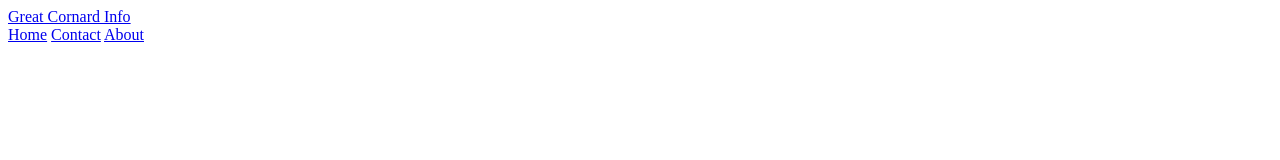
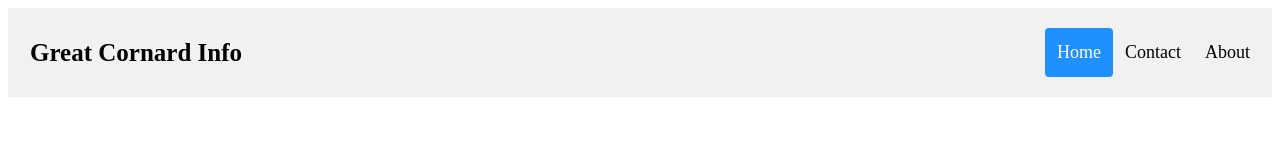
Before and after one commit to charlierobertsuk/great-cornard-info, a plain HTML site: page index.html in a window 1280 px wide. Drawn offline with Linux system fonts and the light colour scheme.

Commit message:
cr-header-style

```diff
--- a/stylish.css
+++ b/stylish.css
@@ -1 +1,53 @@
 /* This is my css! */
+
+* {
+	box-sizing: border-box;
+}
+
+.header {
+	overflow: hidden;
+	background-color: #f1f1f1;
+	padding: 20px 10px;
+}
+
+.header a {
+	float: left;
+	color: black;
+	text-align: center;
+	padding: 12px;
+	text-decoration: none;
+	font-size: 18px;
+	line-height: 25px;
+	border-radius: 4px;
+}
+
+.header a.logo {
+	font-size: 25px;
+	font-weight: bold;
+}
+
+.header a:hover {
+	background-color: #ddd;
+	color: black;
+}
+
+.header a.active {
+	background-color: dodgerblue;
+	color: white;
+}
+
+.header-right {
+	float: right;
+}
+
+@media screen and (max-width: 600px) {
+	.header a {
+		float: none;
+		display: block;
+		text-align: left;
+	}
+	.header-right {
+		float: none;
+	}
+}
+}
```
